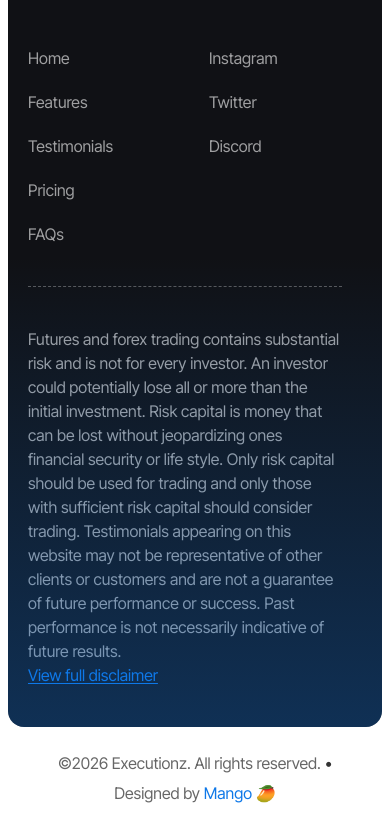
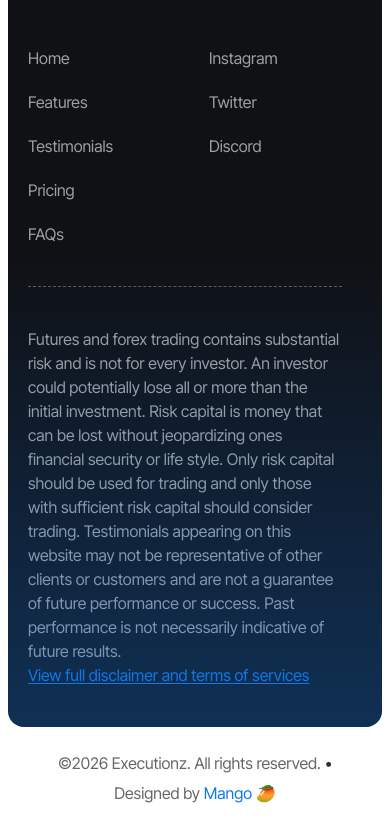
Before and after one commit to w1mayankz/Executionz, a React (Create React App) app: page / in a window 390 px wide. Shown: the part 10232-11061 px from the top of the page. Built offline with nearby package versions, Linux system fonts and the light colour scheme.

Commit message:
Update App.js

```diff
--- a/src/App.js
+++ b/src/App.js
@@ -1027,6 +1027,16 @@ export default function App() {
               profitability, factoring in the upfront premium paid as well as
               all associated trading fees.
             </p>
+
+            <div className="mt-6">
+                <a
+                  href="#home"
+                  onClick={() => navigate("home", "/")}
+                  className="px-3.5 py-2 rounded-full bg-[#0E78E8] text-white text-[12px] lg:px-5.25 lg:py-3 lg:text-sm font-normal font-['Inter']"
+                >
+                  Back to homepage
+                </a>
+            </div>
           </div>
         </div>
       )}
@@ -1132,7 +1142,7 @@ export default function App() {
               onClick={() => navigate("disclaimer", "/disclaimer")}
               className="mt text-[#0E78E8] text-base font-normal font-['Inter_Tight'] underline underline-offset-2 decoration-[#0E78E8]"
             >
-              View full disclaimer
+              View full disclaimer and terms of services
             </p>
           </div>
         </div>
```
